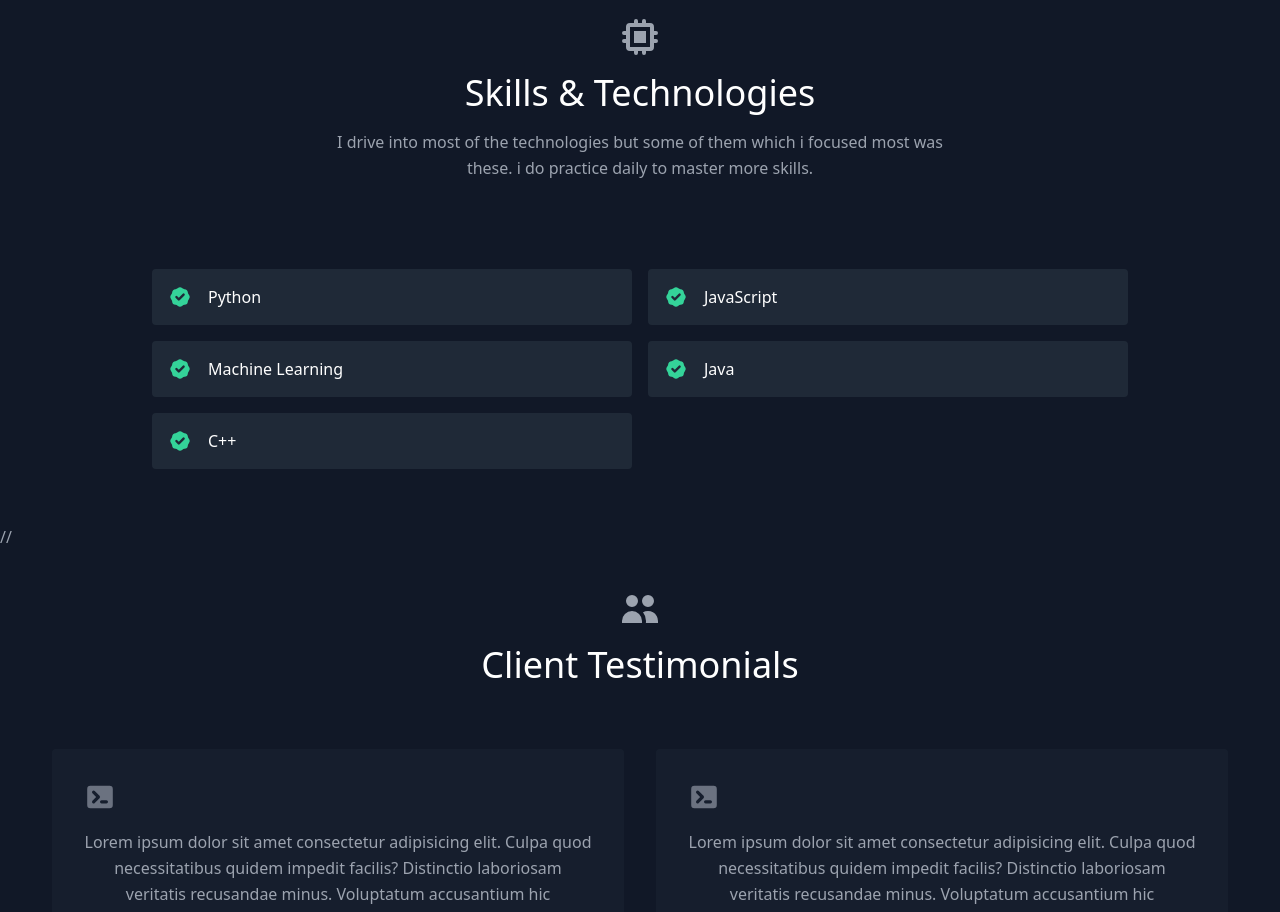
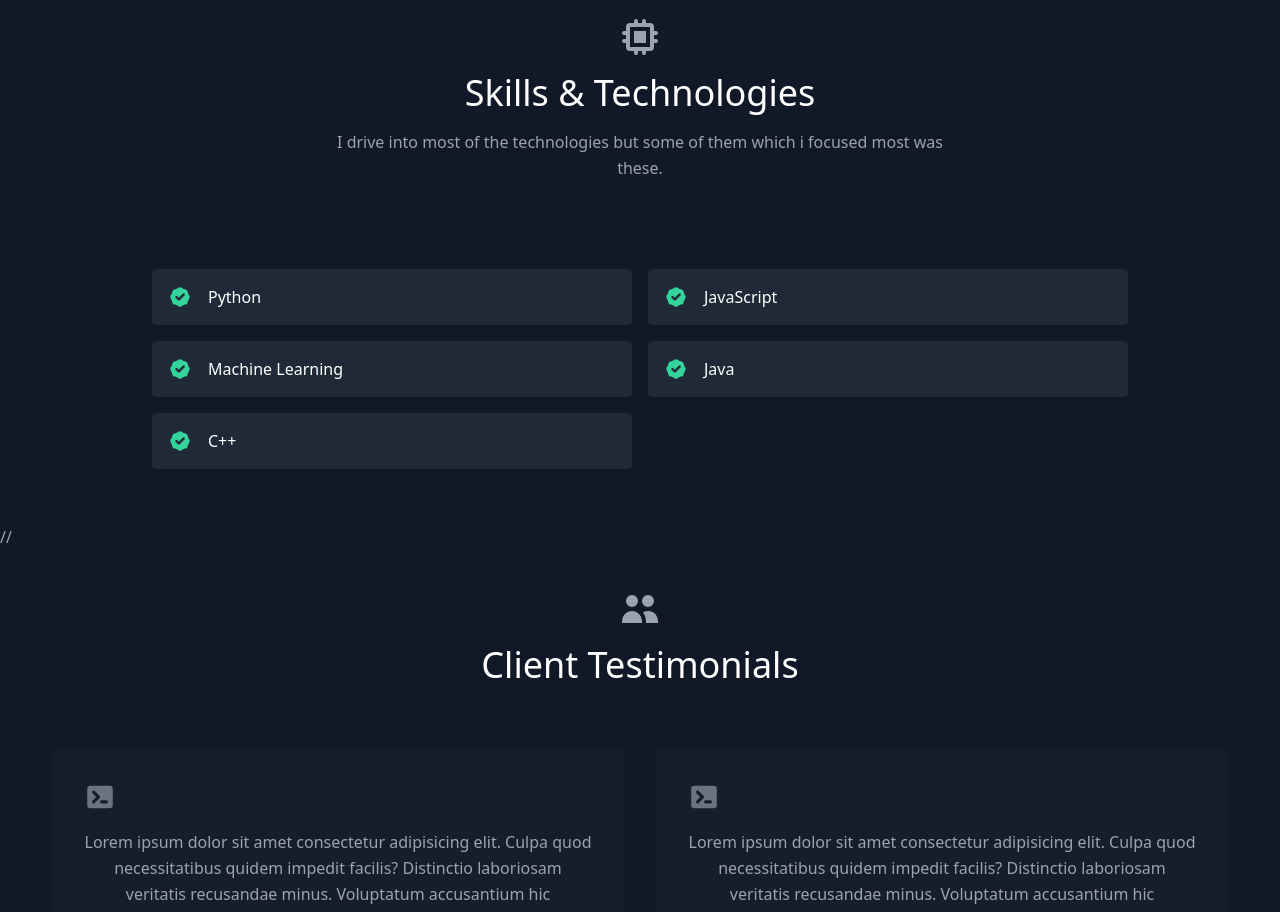
Before and after one commit to brkuhgk/Portfolio, a React (Create React App) app: page / in a window 1280 px wide. Shown: the part 1380-2292 px from the top of the page. Built offline with nearby package versions, Linux system fonts and the light colour scheme.

Commit message:
Update Skills.js
updated skills description

```diff
--- a/src/components/Skills.js
+++ b/src/components/Skills.js
@@ -14,7 +14,7 @@ export default function Skills() {
           </h1>
           <p className="text-base leading-relaxed xl:w-2/4 lg:w-3/4 mx-auto">
            I drive into most of the technologies but some of them which i focused most was these.
-           i do practice daily to master more skills.
+
           </p>
         </div>
         <div className="flex flex-wrap lg:w-4/5 sm:mx-auto sm:mb-2 -mx-2">
```
